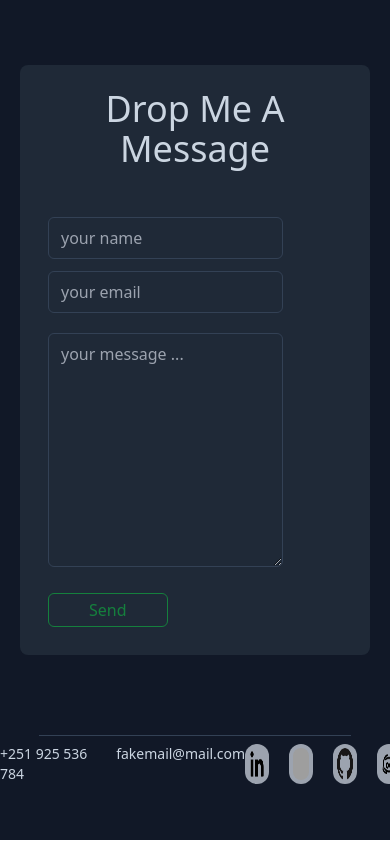
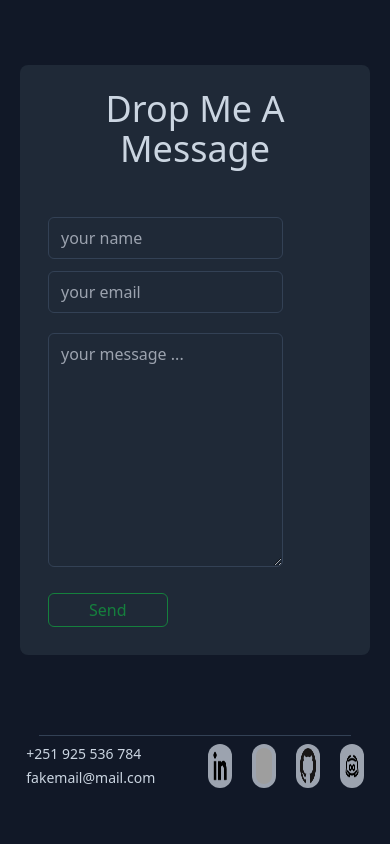
Before and after one commit to b1621/portfolio1, a React (Vite) app: page / in a window 390 px wide. Shown: the part 6457-7301 px from the top of the page. Built offline with nearby package versions, Linux system fonts and the light colour scheme; grey boxes are pictures that could not be loaded.

Commit message:
fixing responsiveness in foooter

```diff
--- a/src/pages/Contact.jsx
+++ b/src/pages/Contact.jsx
@@ -11,7 +11,7 @@ const Contact = () => {
         <ContactForm />
         <div className=" border-t border-slate-700 mx-auto  w-[80%] pb-2"></div>
         <div className=" flex justify-around pb-14">
-          <div className="flex text-sm space-x-5 md:space-x-20 text-slate-300">
+          <div className="flex text-sm space-y-1 sm:space-x-5 md:space-x-20 flex-col sm:flex-row text-slate-300">
             <p>+251 925 536 784</p>
             <p>fakemail@mail.com</p>
           </div>
```
